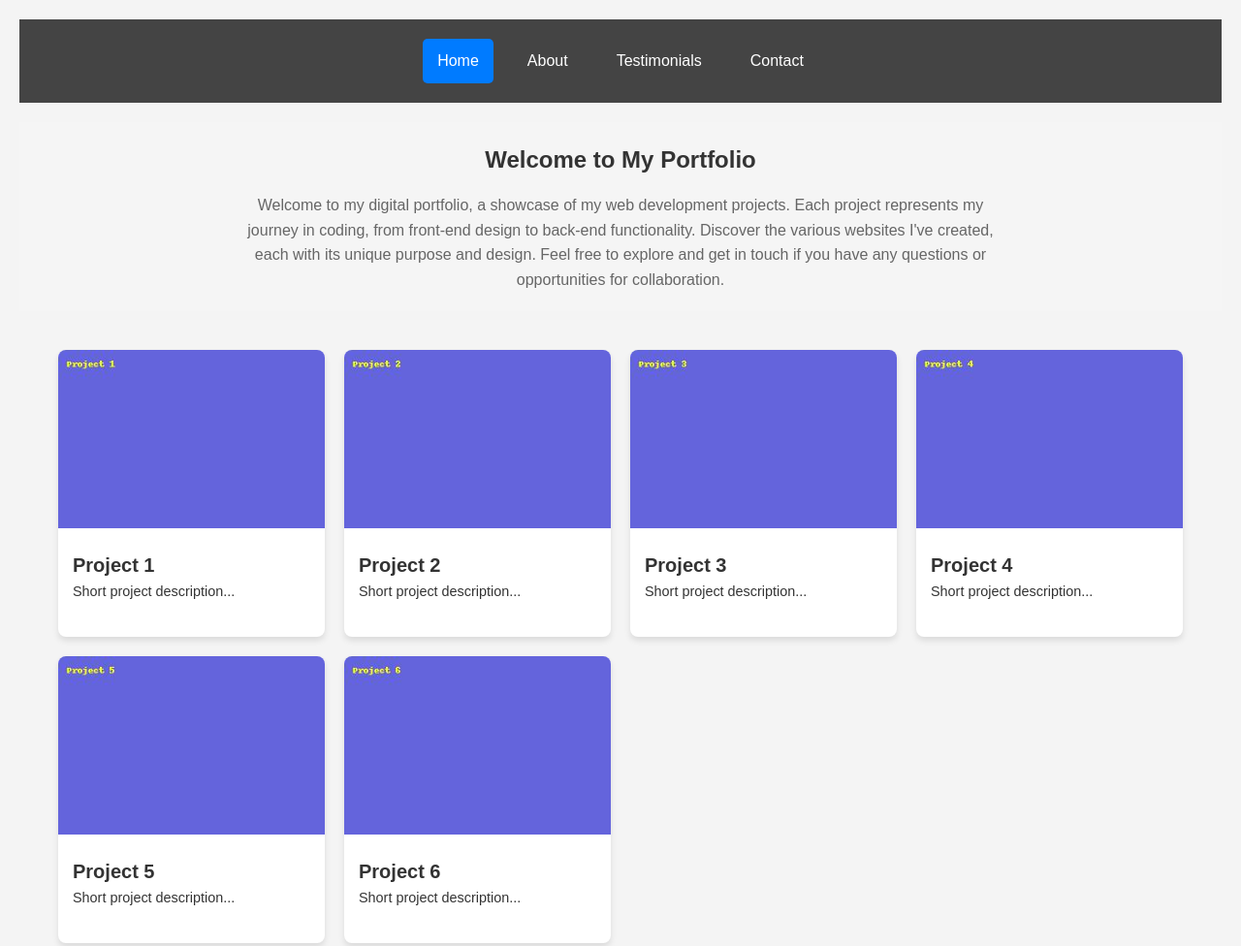
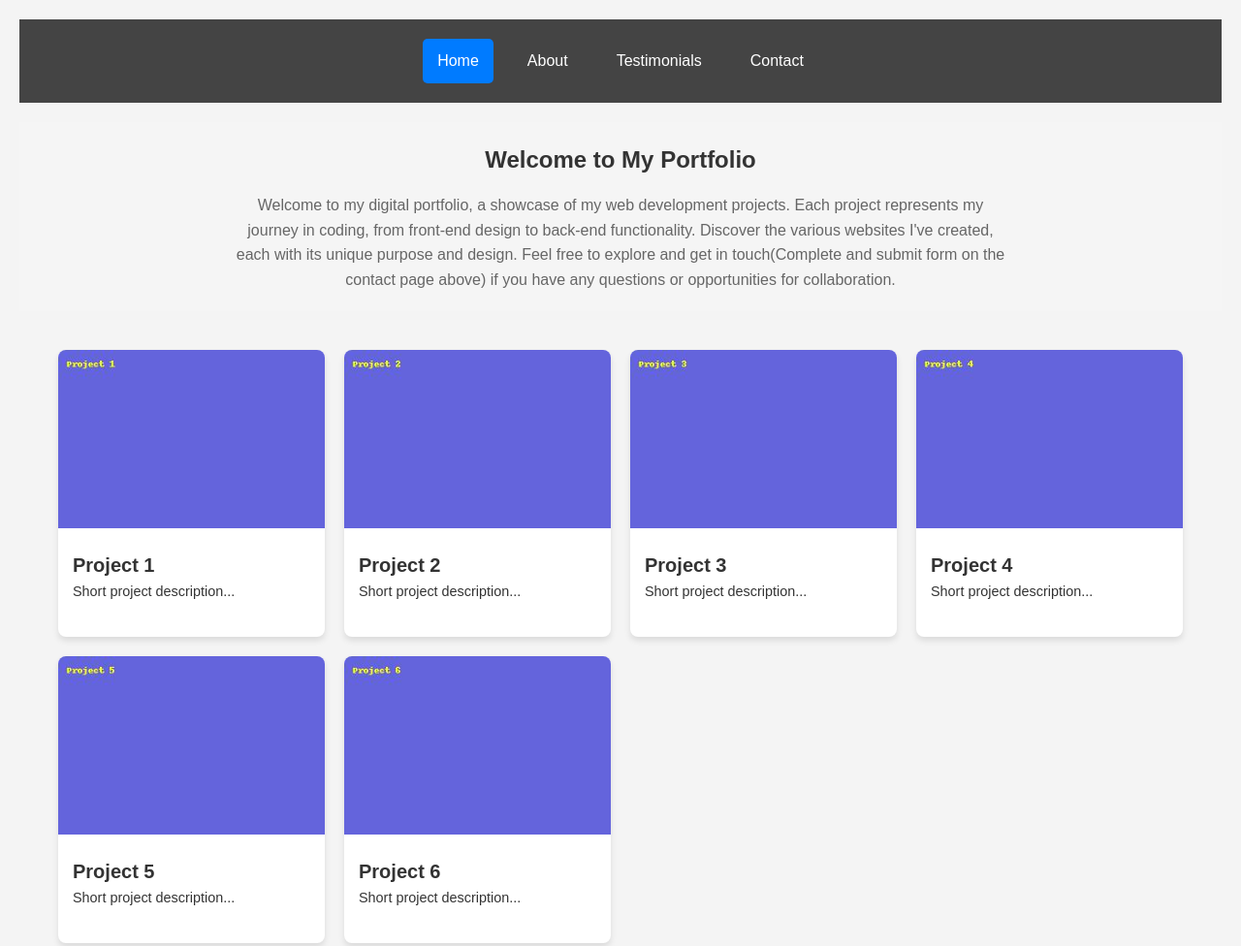
Before and after one commit to gladstone28/gladstone-portfolio, a plain HTML site: page index.html in a window 1280 px wide. Shown: the top 976 px of the page at 97% size. Drawn offline with Linux system fonts and the light colour scheme.

Commit message:
modified index.html with note about submitting completed form

```diff
--- a/index.html
+++ b/index.html
@@ -21,7 +21,7 @@
     <section class="intro">
         <h2>Welcome to My Portfolio</h2>
         <p>Welcome to my digital portfolio, a showcase of my web development projects. Each project represents my journey in coding, from front-end design to back-end functionality. Discover the various websites I've created, each with its unique purpose
-            and design. Feel free to explore and get in touch if you have any questions or opportunities for collaboration.</p>
+            and design. Feel free to explore and get in touch(Complete and submit form on the contact page above) if you have any questions or opportunities for collaboration.</p>
     </section>
     <div class="container">
         <div class="grid">
```
